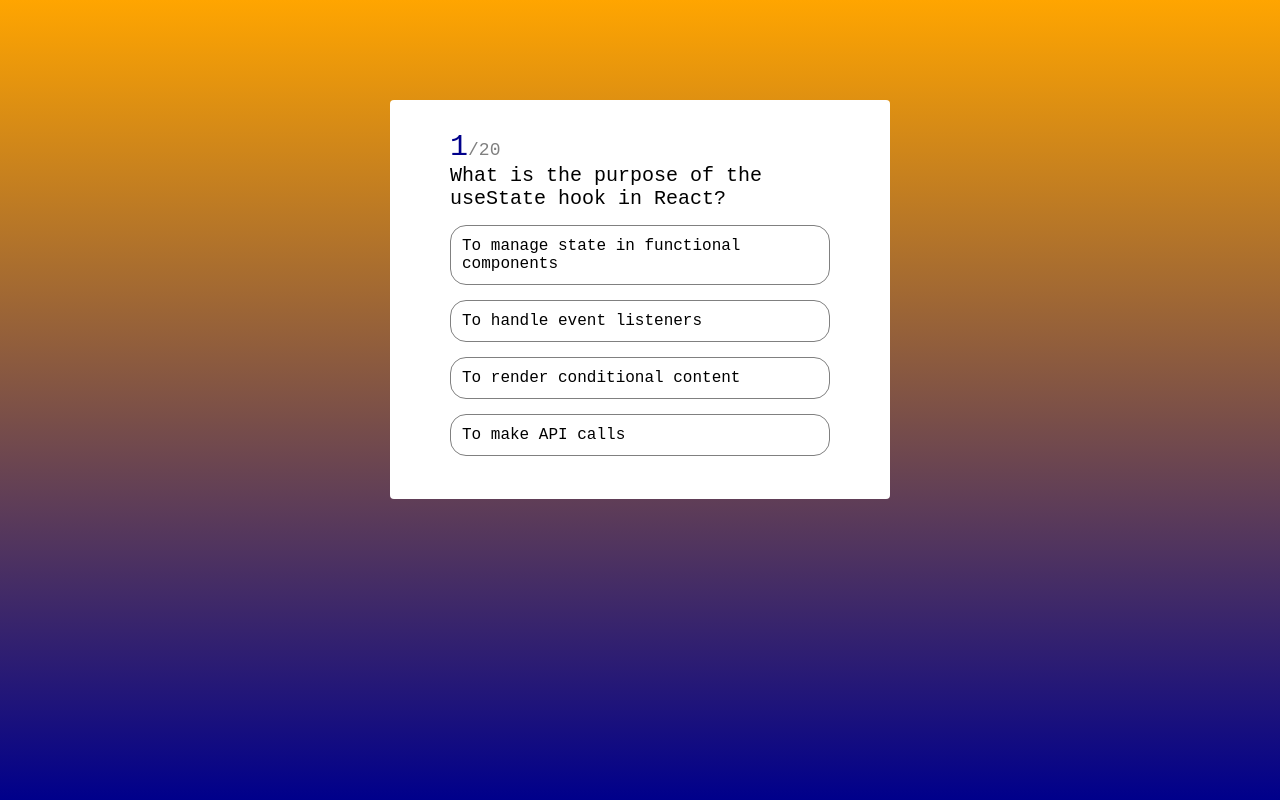
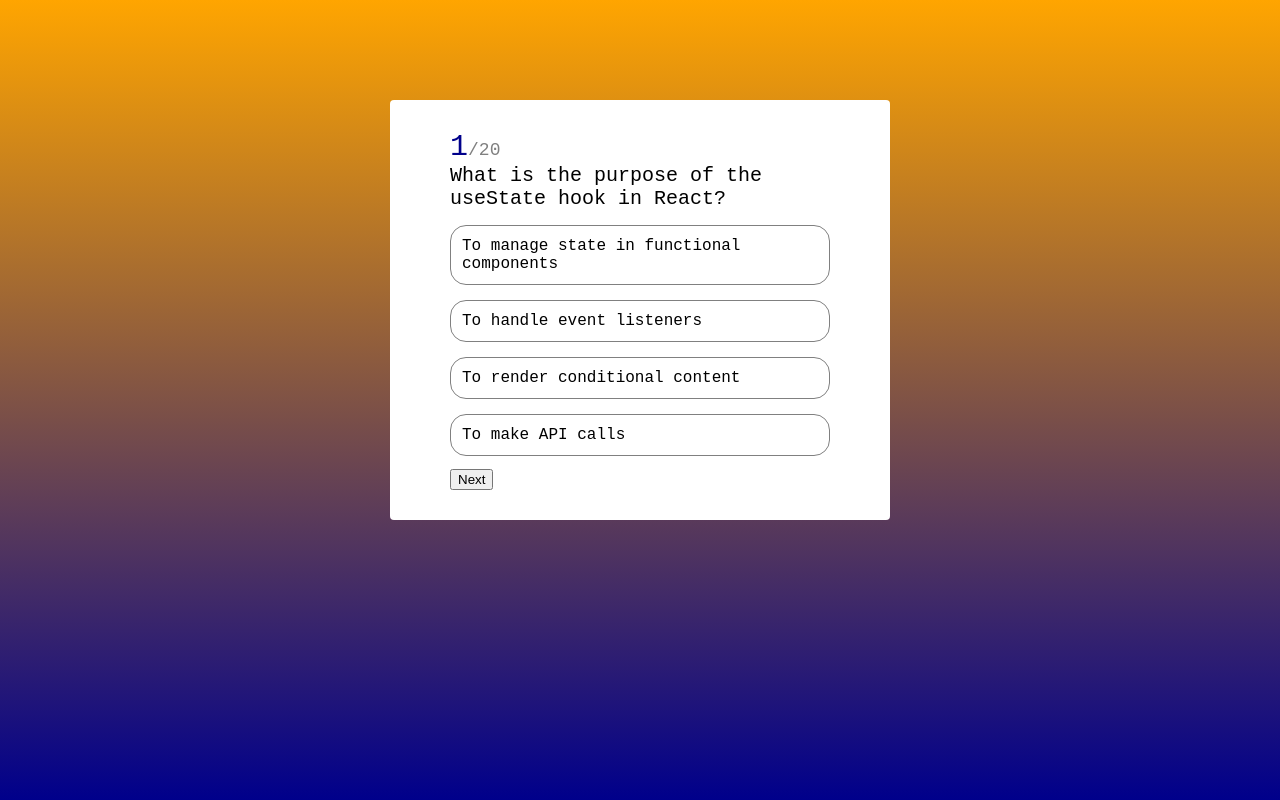
Before and after one commit to Kate-Hooker/quiz-game, a React (Vite) app: page / in a window 1280 px wide. Built offline with nearby package versions, Linux system fonts and the light colour scheme.

Commit message:
added a button to end quiz or go to next question

```diff
--- a/src/Quiz.jsx
+++ b/src/Quiz.jsx
@@ -34,6 +34,11 @@ const Quiz = ({ questions }) => {
             </li>
           ))}
         </ul>
+        <div className="footer">
+          <button>
+            {currentQuestion === questions.length - 1 ? 'Finish' : 'Next'}
+          </button>
+        </div>
       </>
     </div>
   )
```
